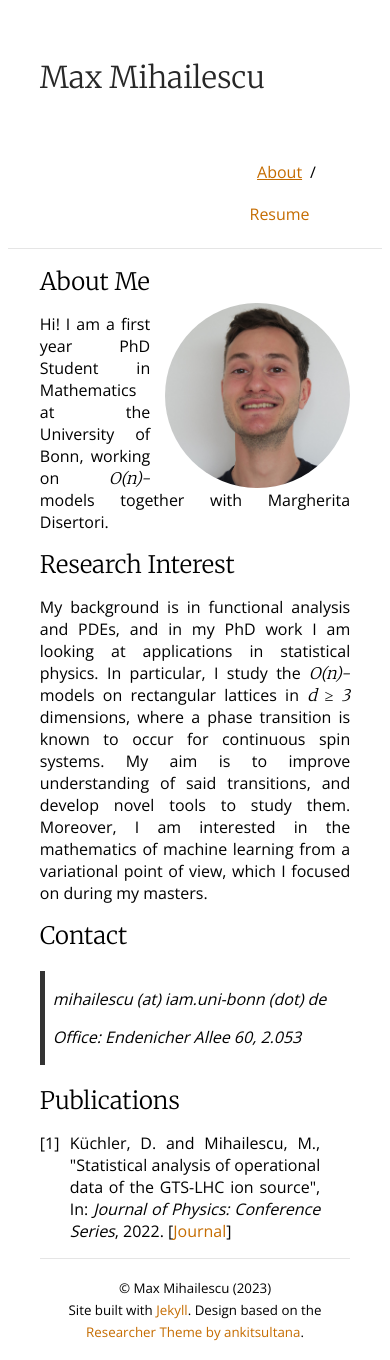
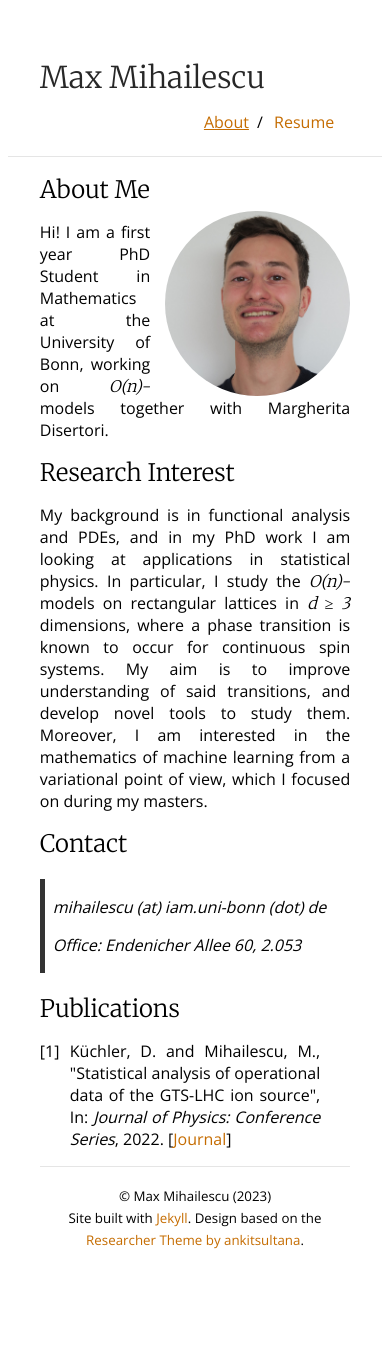
Before and after one commit to mihailescum/mihailescum.github.io, a Jekyll site: the page built from index.md, in a window 390 px wide. Built offline with Jekyll 4.4.1, drawn with Linux system fonts in a browser that asks for light colours; after the commit the page ends 1268 px from its top, so only the background shows below that.

Commit message:
Quick commit

```diff
--- a/_sass/_style.scss
+++ b/_sass/_style.scss
@@ -147,7 +147,7 @@ main {
 @media (max-width: 500px) {
     nav {
         text-align: center;
-        padding: 50px 0px 0px 0px;
+        padding: 0;
 
         li {
             padding: 10px 0 10px 0;
@@ -155,14 +155,15 @@ main {
             display: block;
             float: none;
             text-align: center;
-            width: 100%;
+            //width: 100%;
         }
 
         li.alignable {
             display: inline-block;
         }
 
-        li.pull-left {
+        li.pull-left,
+        li.pull-right {
             float: none;
         }
 
```
